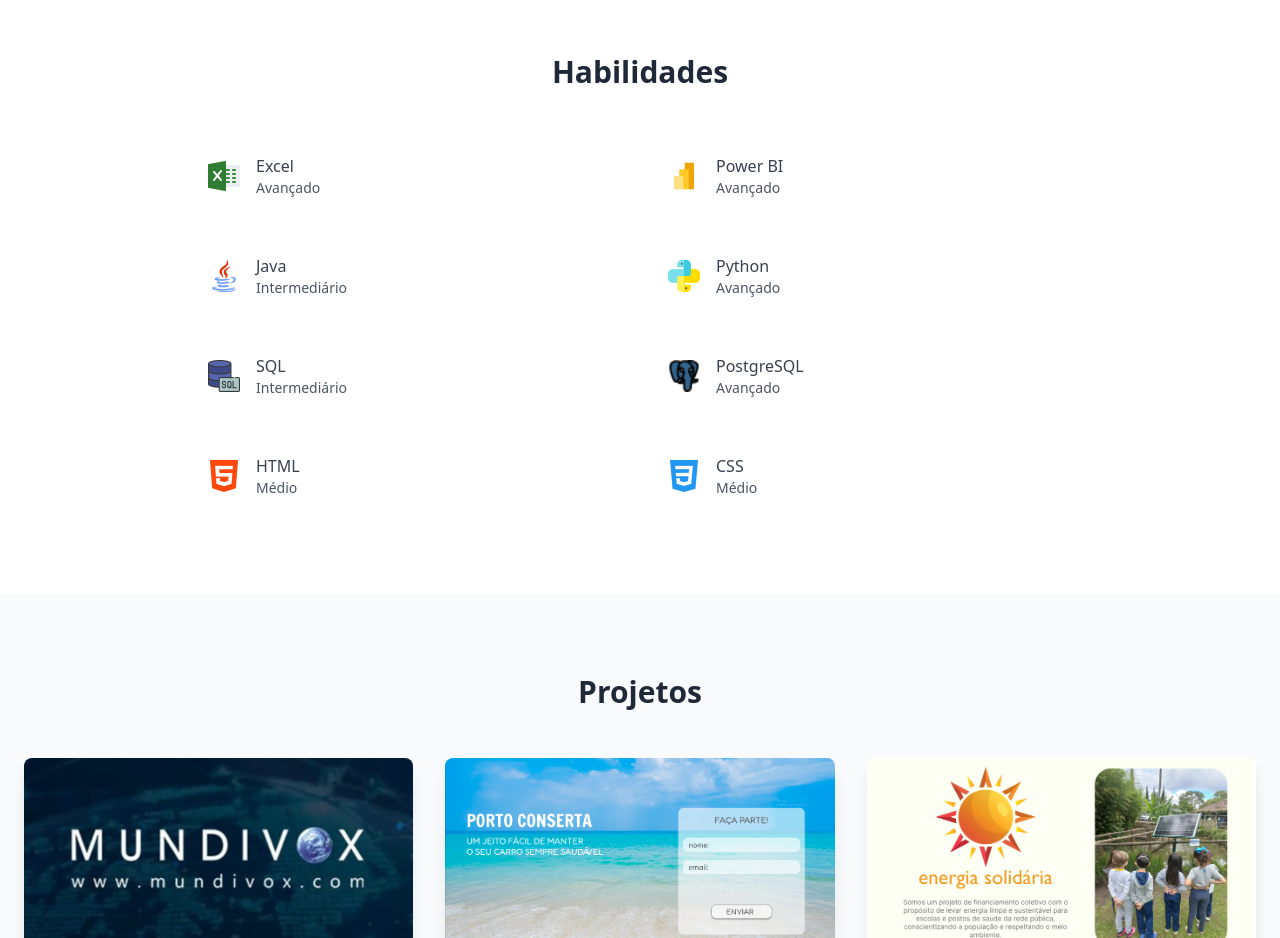
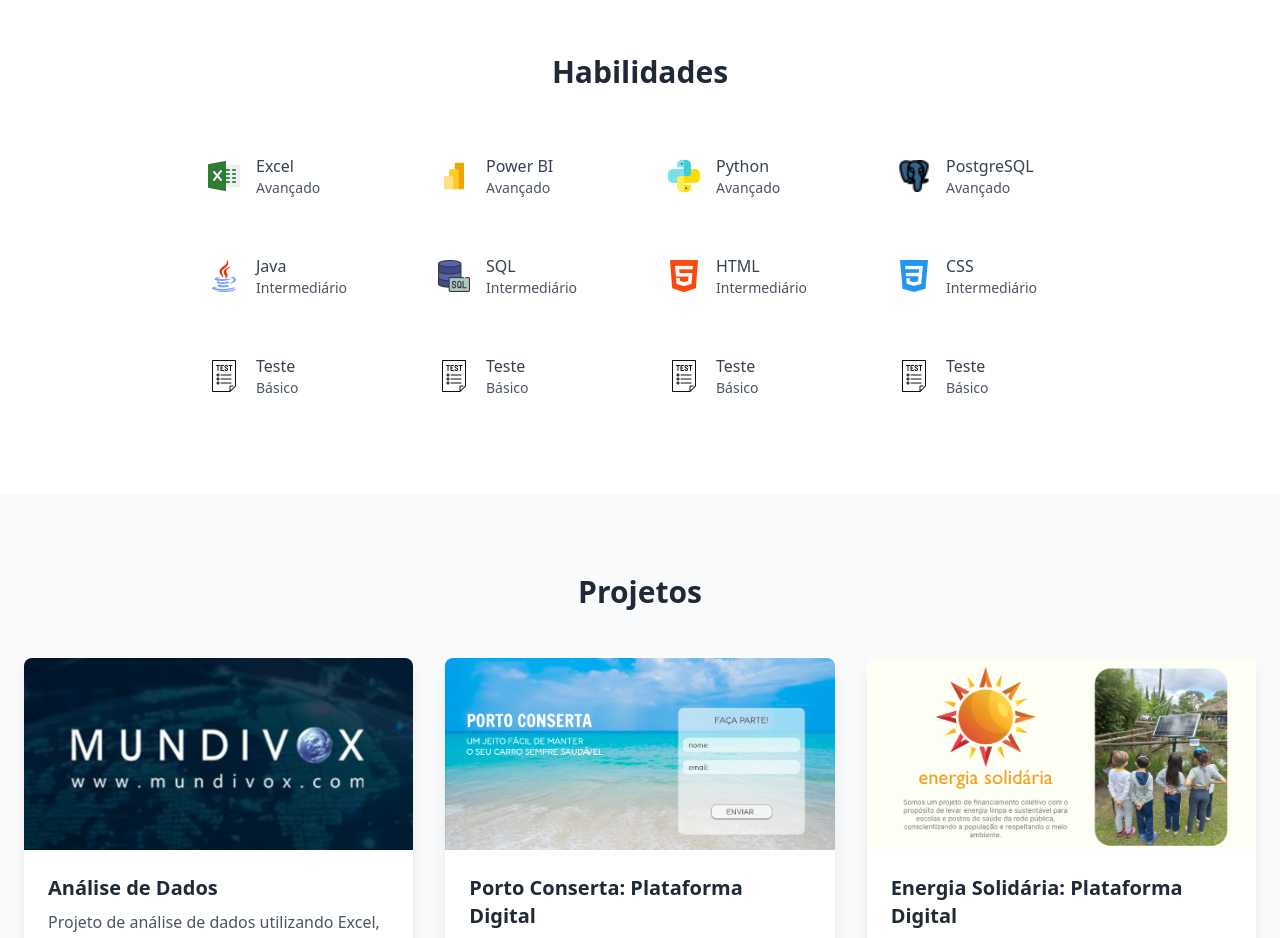
Before and after one commit to carmowa/portfolio-carmona, a React (Vite) app in the folder portfolio/: page / in a window 1280 px wide. Shown: the part 1200-2138 px from the top of the page. Built offline with nearby package versions, Linux system fonts and the light colour scheme.

Commit message:
Skills arrumadas com icones.

```diff
--- a/portfolio/src/App.tsx
+++ b/portfolio/src/App.tsx
@@ -1,21 +1,22 @@
 import Foto from "./img/linkedin.jpg";
 import FotoPortoConserta from "./img/projeto-porto-conserta.png";
-import FotoMundivox from "./img/mundivox.png"
-import FotoEnergiaSolidaria from "./img/projeto-energia-solidaria-teste.png"
-import FotoFuturoABeiraMar from "./img/projeto-futuro-a-beira-mar-teste.png"
-import IconeExcel from "./img/icone-excel.png"
-import IconeJava from "./img/icone-java.png"
-import IconeSQL from "./img/icone-sql.png"
-import IconeHTML from "./img/icone-html.png"
-import IconePowerBI from "./img/icone-powerbi.png"
-import IconePython from "./img/icone-python.png"
-import IconePostgreSQL from "./img/icone-postgresql.png"
-import IconeCSS from "./img/icone-css.png"
-import React, { useEffect } from 'react';
-import { Link } from 'react-scroll';
-import AOS from 'aos';
-import 'aos/dist/aos.css';
-import { Github, Linkedin, Instagram, Mail } from 'lucide-react';
+import FotoMundivox from "./img/mundivox.png";
+import FotoEnergiaSolidaria from "./img/projeto-energia-solidaria-teste.png";
+import FotoFuturoABeiraMar from "./img/projeto-futuro-a-beira-mar-teste.png";
+import IconeExcel from "./img/icone-excel.png";
+import IconeJava from "./img/icone-java.png";
+import IconeSQL from "./img/icone-sql.png";
+import IconeHTML from "./img/icone-html.png";
+import IconePowerBI from "./img/icone-powerbi.png";
+import IconePython from "./img/icone-python.png";
+import IconePostgreSQL from "./img/icone-postgresql.png";
+import IconeCSS from "./img/icone-css.png";
+import IconeTeste from "./img/icone-teste.png"; // Certifique-se de que a imagem esteja no diretório correto
+import React, { useEffect } from "react";
+import { Link } from "react-scroll";
+import AOS from "aos";
+import "aos/dist/aos.css";
+import { Github, Linkedin, Instagram, Mail } from "lucide-react";
 
 function App() {
   useEffect(() => {
@@ -26,14 +27,14 @@ function App() {
   }, []);
 
   const skills = [
-    { name: 'Excel', icon: IconeExcel, level: 'Avançado' },
-    { name: 'Power BI', icon: IconePowerBI, level: 'Avançado' },
-    { name: 'Java', icon: IconeJava, level: 'Intermediário' },
-    { name: 'Python', icon: IconePython, level: 'Avançado' },
-    { name: 'SQL', icon: IconeSQL, level: 'Intermediário' },
-    { name: 'PostgreSQL', icon: IconePostgreSQL, level: 'Avançado' },
-    { name: 'HTML', icon: IconeHTML, level: 'Médio' },
-    { name: 'CSS', icon: IconeCSS, level: 'Médio' },
+    { name: "Excel", icon: IconeExcel, level: "Avançado" },
+    { name: "Power BI", icon: IconePowerBI, level: "Avançado" },
+    { name: "Python", icon: IconePython, level: "Avançado" },
+    { name: "PostgreSQL", icon: IconePostgreSQL, level: "Avançado" },
+    { name: "Java", icon: IconeJava, level: "Intermediário" },
+    { name: "SQL", icon: IconeSQL, level: "Intermediário" },
+    { name: "HTML", icon: IconeHTML, level: "Intermediário" },
+    { name: "CSS", icon: IconeCSS, level: "Intermediário" },
   ];
 
   return (
@@ -41,7 +42,7 @@ function App() {
       <nav className="fixed w-full bg-white shadow-md z-50">
         <div className="container mx-auto px-6 py-4">
           <div className="flex justify-center space-x-8">
-            {['home', 'about', 'skills', 'projects', 'contact'].map((item) => (
+            {["home", "about", "skills", "projects", "contact"].map((item) => (
               <Link
                 key={item}
                 to={item}
@@ -95,13 +96,29 @@ function App() {
       <section id="skills" className="py-20">
         <div className="container mx-auto px-6" data-aos="fade-up">
           <h2 className="text-3xl font-bold text-center text-gray-800 mb-12">Habilidades</h2>
-          <div className="grid grid-cols-1 md:grid-cols-2 gap-6 max-w-4xl mx-auto">
+          <div className="grid grid-cols-1 md:grid-cols-3 lg:grid-cols-4 gap-6 max-w-4xl mx-auto">
             {skills.map((skill, index) => (
-              <div key={skill.name} className="flex items-center p-4" data-aos="fade-up" data-aos-delay={index * 100}>
+              <div
+                key={skill.name}
+                className="flex items-center p-4"
+                data-aos="fade-up"
+                data-aos-delay={index * 100}
+              >
                 <img src={skill.icon} alt={skill.name} className="w-8 h-8 mr-4" />
                 <div>
                   <span className="text-gray-700 font-medium">{skill.name}</span>
                   <div className="text-gray-600 text-sm">{skill.level}</div>
+                </div>
+              </div>
+            ))}
+
+            {/* Adicionando os ícones de Teste */}
+            {[...Array(4)].map((_, index) => (
+              <div key={`teste-${index}`} className="flex items-center p-4" data-aos="fade-up">
+                <img src={IconeTeste} alt="Teste" className="w-8 h-8 mr-4" />
+                <div>
+                  <span className="text-gray-700 font-medium">Teste</span>
+                  <div className="text-gray-600 text-sm">Básico</div>
                 </div>
               </div>
             ))}
```
Also changed, not shown: portfolio/src/img/icone-teste.png (added).
